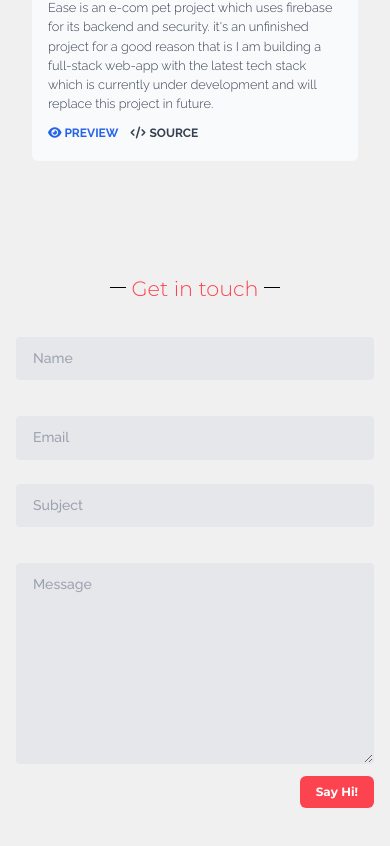
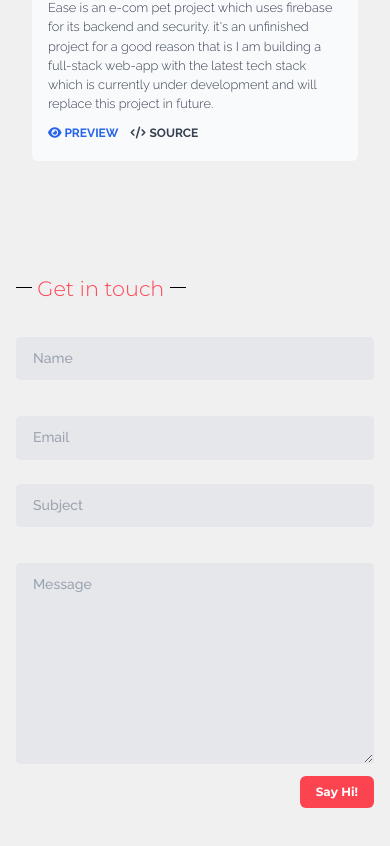
Before and after one commit to sosring/portfolio, a Nuxt app: page / in a window 390 px wide. Shown: the part 2669-3515 px from the top of the page. Built offline with nearby package versions, Linux system fonts and the light colour scheme.

Commit message:
lg:text-center

```diff
--- a/components/Contact.vue
+++ b/components/Contact.vue
@@ -3,7 +3,7 @@
    pt-12 md:pt-16 font-montserrat
    flex items-center justify-center">
 
-    <article class="text-center">
+    <article class="lg:text-center">
 
       <h2 class="heading stroke
        text-secoundary font-thin
--- a/components/Socials.vue
+++ b/components/Socials.vue
@@ -1,6 +1,6 @@
 <template>
 
-  <div class="hidden lg:grid
+  <div class="socials hidden lg:grid
    gap-2 fixed bottom-8 left-8">
 
     <a v-for="social in socials"
```
